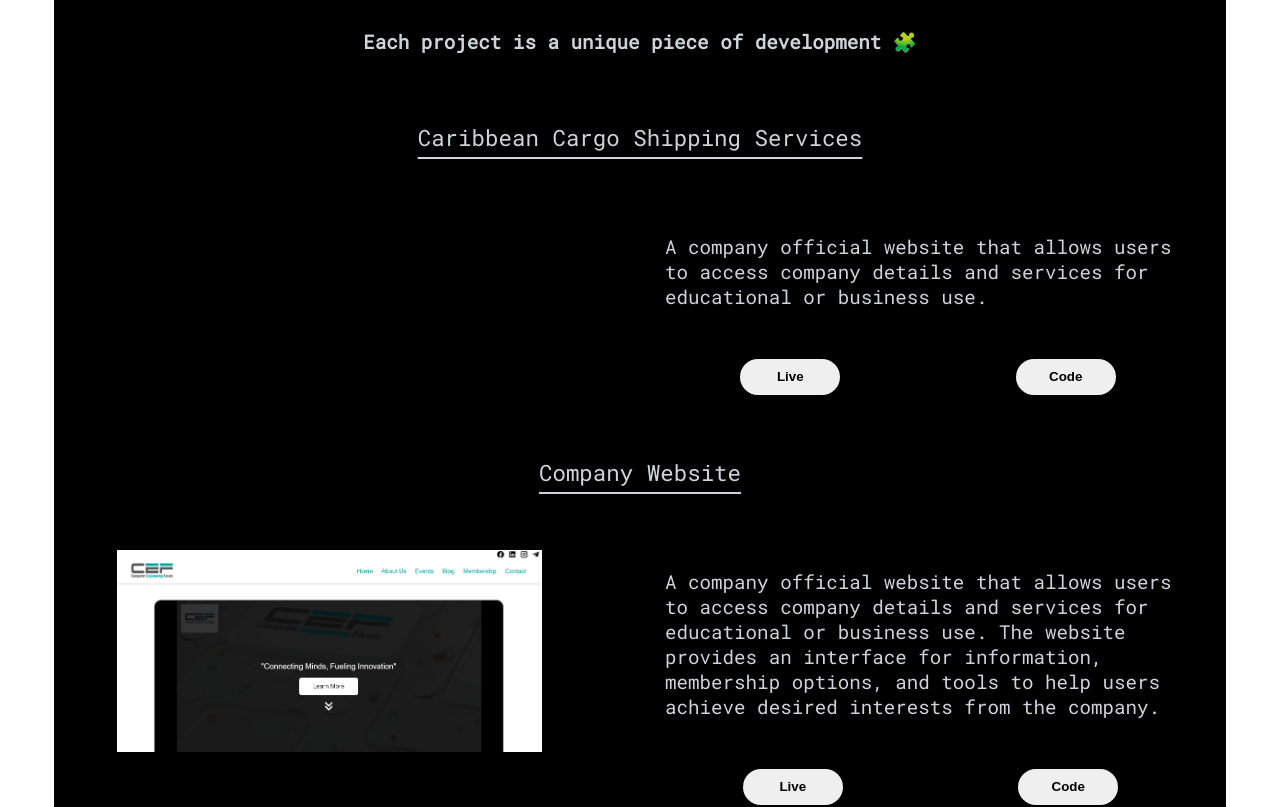
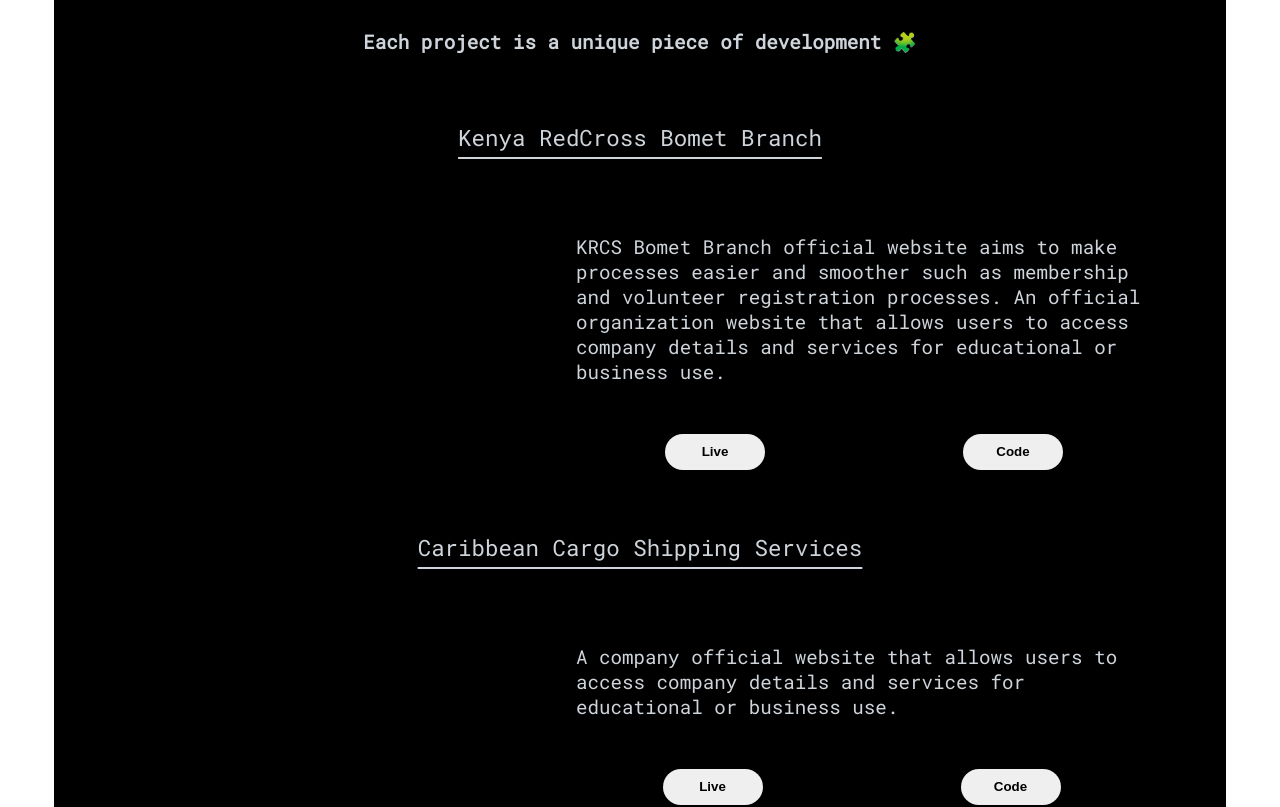
Before and after one commit to chichi5454/portfolio-project, a React (Create React App) app: page / in a window 1280 px wide. Shown: the part 900-1707 px from the top of the page. Built offline with nearby package versions, Linux system fonts and the light colour scheme; a web font is replaced by a local one.

Commit message:
new comp

```diff
--- a/package.json
+++ b/package.json
@@ -1,5 +1,5 @@
 {
-  "name": "portfolio",
+  "name": "laurynportfolio",
   "version": "0.1.0",
   "private": true,
   "dependencies": {
--- a/src/Components/projects-components/Work.jsx
+++ b/src/Components/projects-components/Work.jsx
@@ -2,6 +2,7 @@
 import weather from "../../Assets/weather.png";
 import cef from "../../Assets/cef.png";
 import video from "../../Assets/video.mp4";
+import brm from "../../Assets/brm.mp4";
 // import { Player } from "video-react";
 import calculator from "../../Assets/calculator.png";
 import React from "react";
@@ -14,9 +15,31 @@
       <h2>My Projects</h2>
       <div className="work-page">
         <h4>Each project is a unique piece of development 🧩</h4>
+
+        <h3>Kenya RedCross Bomet Branch</h3>
+        <div className="work-page-project">
+          <div className="work-page-vid">
+          <iframe
+              src={brm}
+              title="company website"
+              className="hero-video"></iframe>
+          </div>
+
+          <div className="work-page-content">
+            <p>
+              KRCS Bomet Branch official website aims to make processes easier and smoother such as membership and volunteer registration processes. An official organization website that allows users to access company
+              details and services for educational or business use.
+            </p>
+            <div className="demo">
+              <button>Live</button>
+              <button>Code</button>
+            </div>
+          </div>
+        </div>
+
         <h3>Caribbean Cargo Shipping Services</h3>
         <div className="work-page-project">
-          <div className="work-page-img">
+          <div className="work-page-vid">
             <iframe
               src={video}
               title="company website"
@@ -45,7 +68,7 @@
             </div>
           </div>
         </div>
-        <h3>Company Website</h3>
+        <h3>CEF Website</h3>
         <div className="work-page-project">
           <div className="work-page-img">
             <img src={cef} alt="company website" />
--- a/src/Components/projects-components/work.css
+++ b/src/Components/projects-components/work.css
@@ -9,7 +9,6 @@
 }
 .work-page-project .hero-video {
   width: 100%;
-
   display: flex;
   margin: 0 auto;
   padding: 20px 5px;
```
Also changed, not shown: 2 other files (tests, documents, lock files or other folders).
